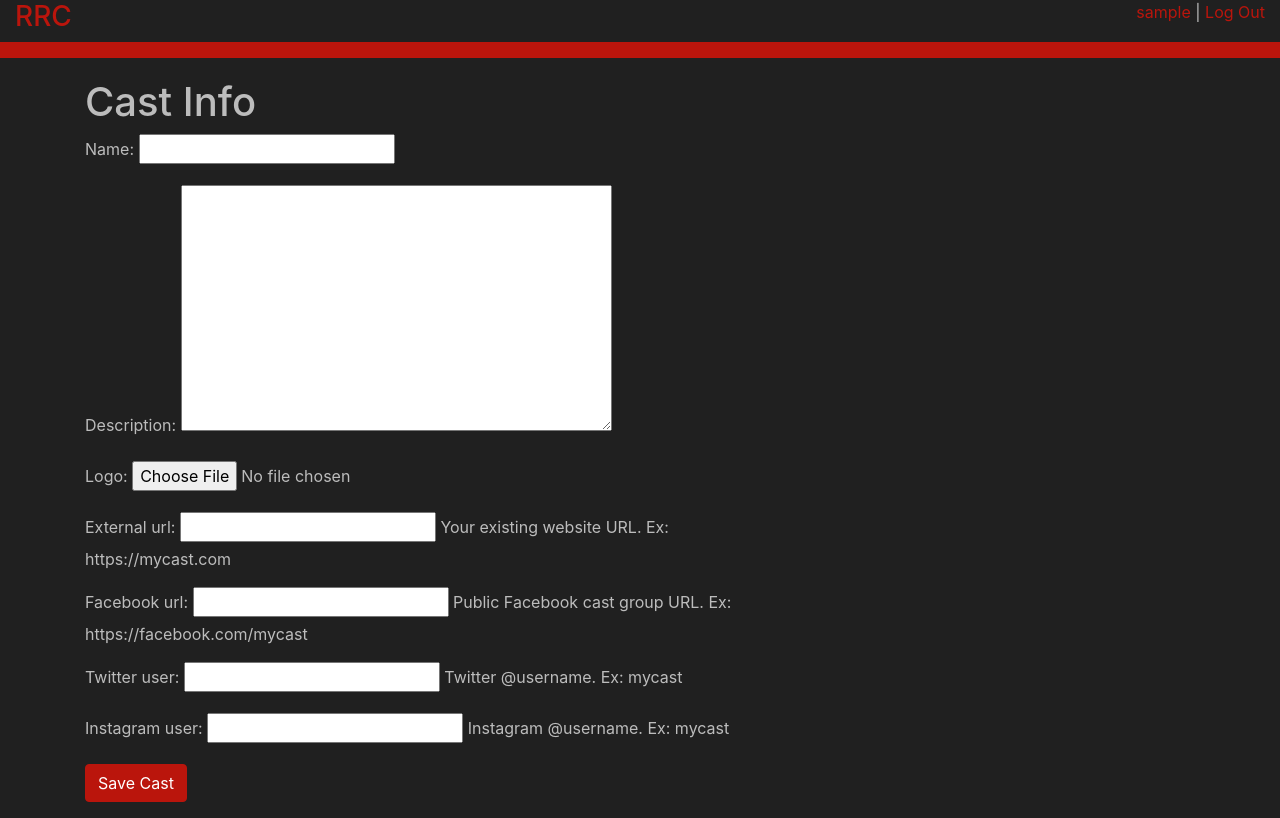
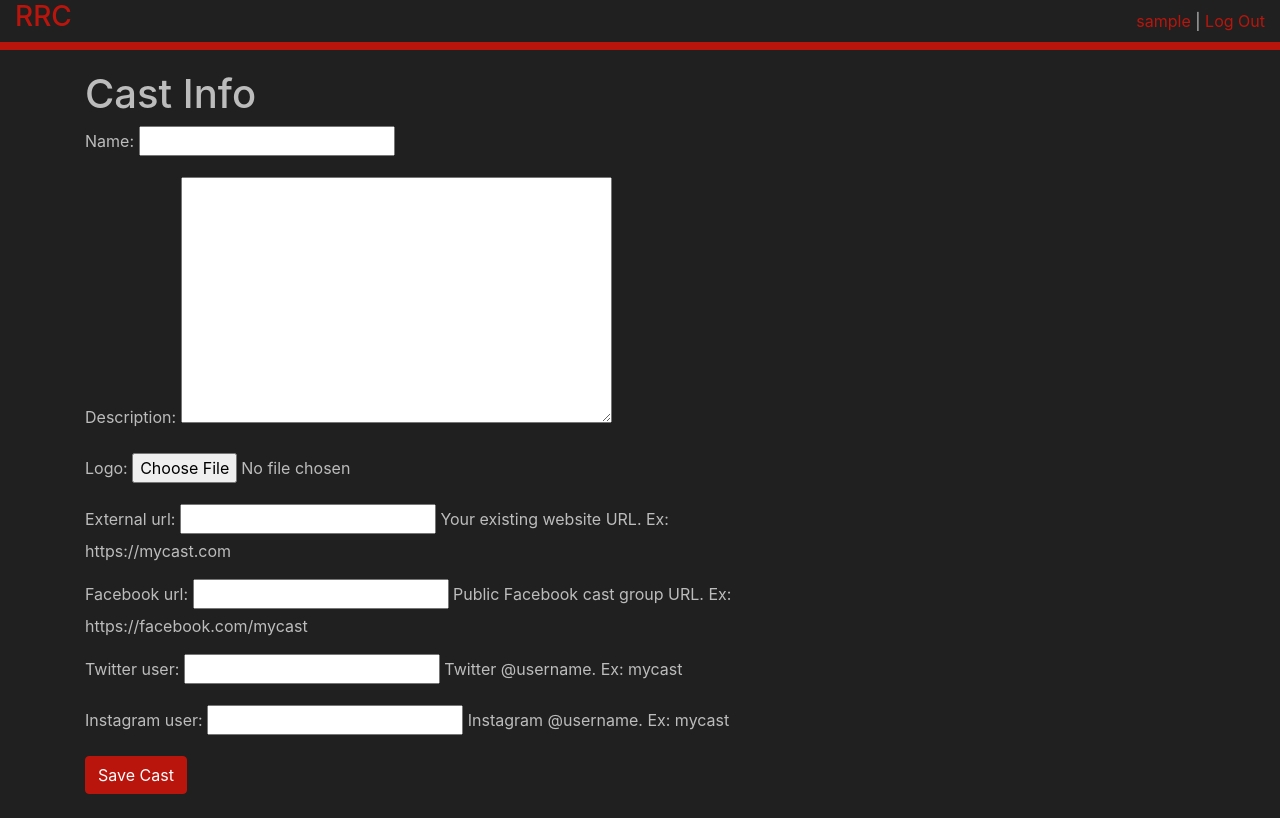
Before and after one commit to devdupont/Rocky-Rollcall, a Django app: page /cast/new in a window 1280 px wide. After the commit the page ends 794 px from the top, so only its background shows below. Run offline with Django 3.2, Linux system fonts and the light colour scheme; the visitor is signed in with stand-in values (Sample User, id 1); parts of the project's set-up code (start-up, migrations or seed data) failed here and were passed over; some libraries are stand-ins or nearby versions.

Commit message:
Add aside to cast home, header layout tweaks

```diff
--- a/castpage/static/css/castpage.css
+++ b/castpage/static/css/castpage.css
@@ -1,3 +1,7 @@
+header .row {
+    height: auto;
+}
+
 .title-card h1 {
     display: inline-block;
 }
--- a/castpage/templates/castpage/include/header.html
+++ b/castpage/templates/castpage/include/header.html
@@ -6,7 +6,5 @@
     {% endif %}
     <div class="col align-self-end">
         <h1><a href="{% url 'cast_home' slug=cast.slug %}">{{ cast.name }}</a></h1>
-        {% if show_management %}<a class="btn btn-primary" href="{% url 'cast_admin' slug=cast.slug %}" role="button"><i class="fas fa-cog"></i></a>{% endif %}
-        <p>{{ cast.description }}</p>
     </div>
 </div>
--- a/landingpage/static/css/rockymain.css
+++ b/landingpage/static/css/rockymain.css
@@ -11,13 +11,23 @@ nav a:hover {
     color: #F15A52;
 }
 
+nav .col-xs-auto {
+    padding-right: 15px;
+    padding-left: 15px;
+}
+
 header {
     background: #BA150C;
+    color: #DDD;
     margin-bottom: 20px;
 }
 
+header .row {
+    height: 70px;
+}
+
 header a {
-    color: #6E0500;
+    color: #DDD;
 }
 
 header a:hover {
@@ -34,10 +44,6 @@ main a:hover {
 
 main .row {
     margin-top: 10px;
-}
-
-.floatr {
-    float: right;
 }
 
 .btn-primary {
--- a/templates/include/header.html
+++ b/templates/include/header.html
@@ -1,4 +1,4 @@
-<div class="row">
+<div class="row align-items-center">
     <div class="col">
         <h1>Rocky Roll Call</h1>
     </div>
--- a/templates/include/navbar.html
+++ b/templates/include/navbar.html
@@ -1,8 +1,8 @@
-<div class="row justify-content-between">
+<div class="row justify-content-between align-items-center">
     <div class="col">
         <h3><a href="/">RRC</a></h3>
     </div>
-    <div class="col-md-auto">
+    <div class="col-xs-auto">
         {% include 'include/loginout.html' %}
     </div>
 </div>
```
Also changed, not shown: castpage/templates/castpage/home.html (+16 -2 lines).
